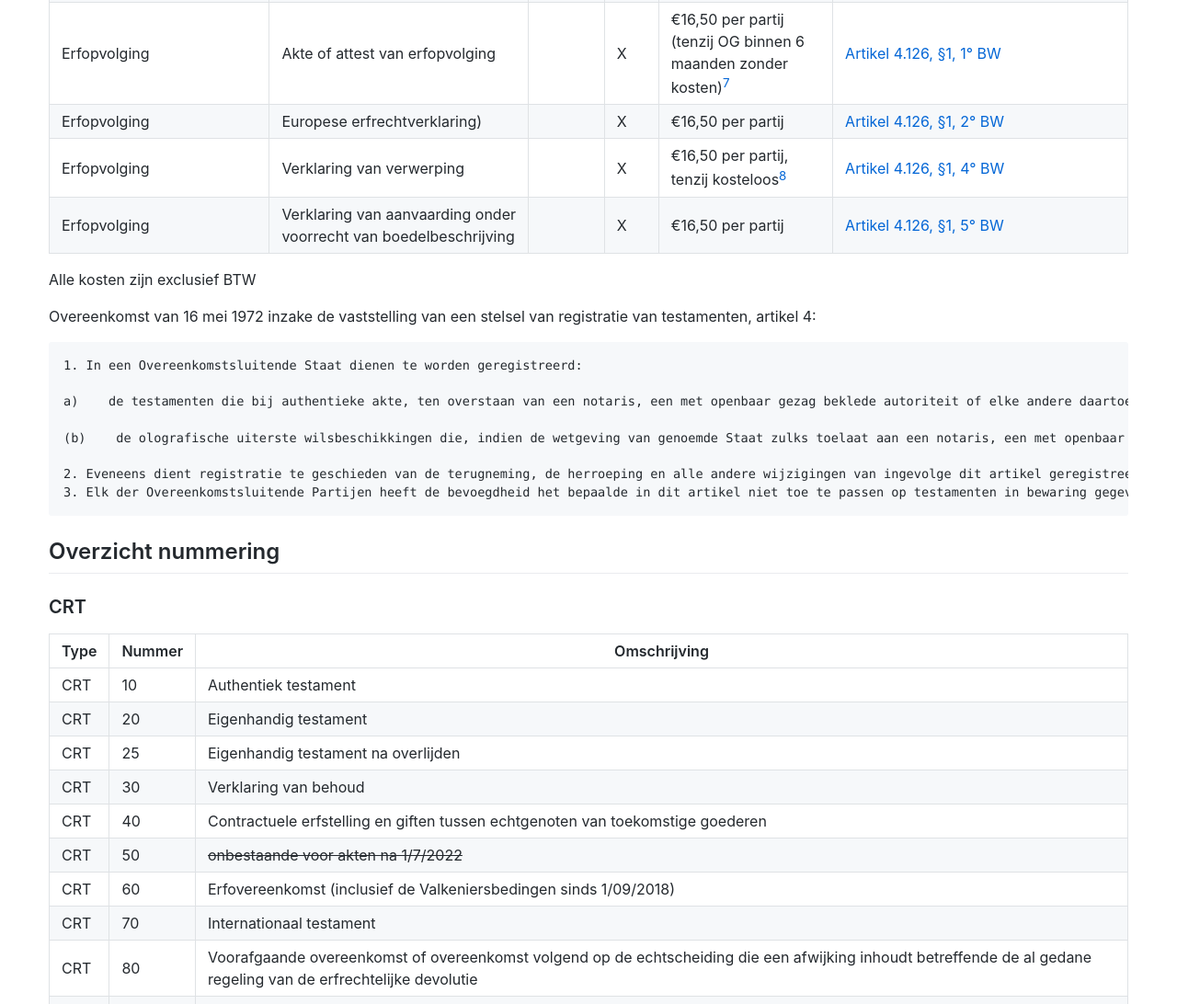
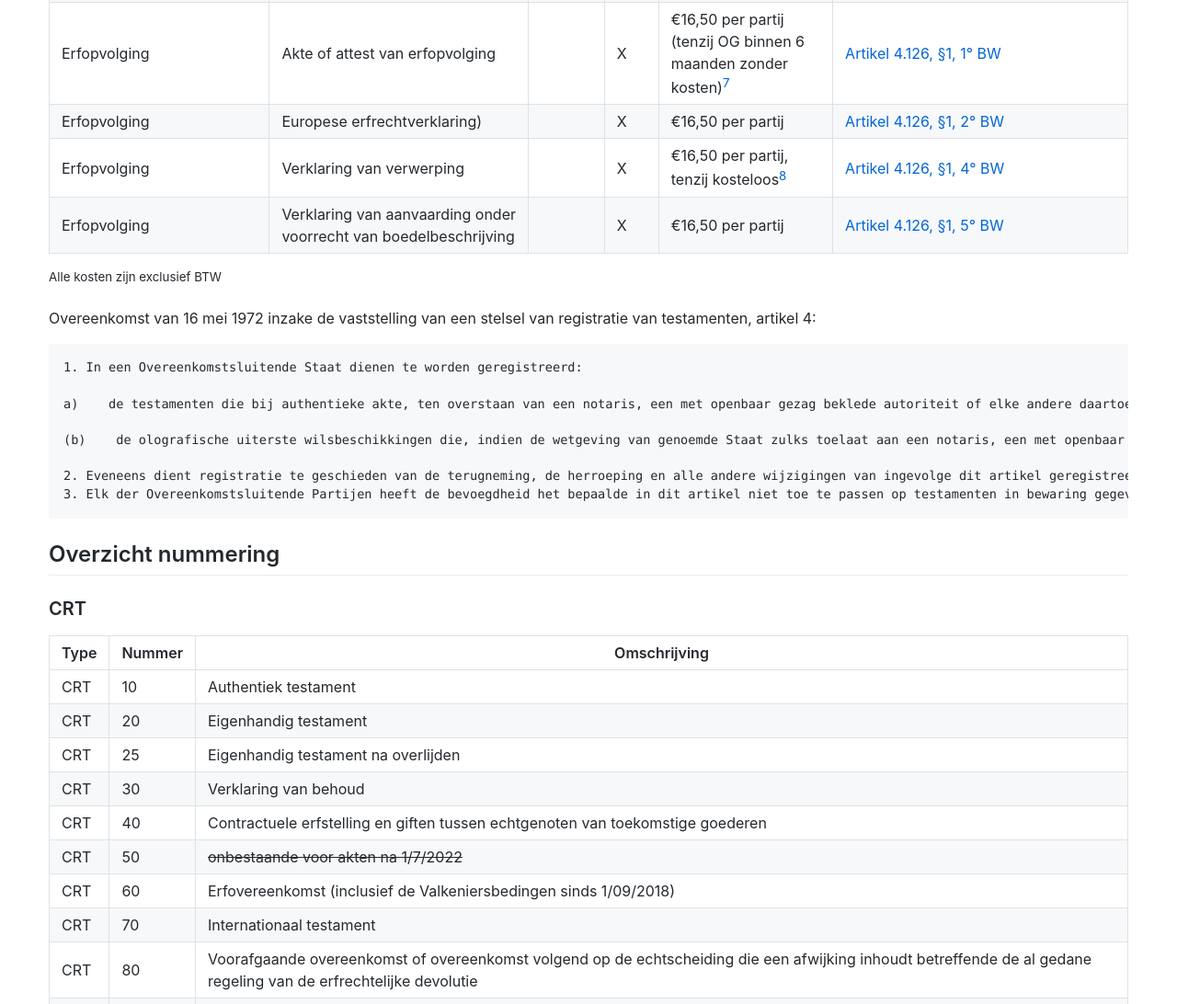
Before and after one commit to pandect/fednotdatabanken, a plain HTML site: page index.html in a window 1280 px wide. Shown: the part 1693-2785 px from the top of the page at 92% size. Drawn offline with Linux system fonts and the light colour scheme.

Commit message:
Aanpassing

```diff
--- a/index.html
+++ b/index.html
@@ -323,7 +323,7 @@ title="Belgisch Staatsblad">Artikel 4.126, §1, 5° BW</a></td>
 </tr>
 </tbody>
 </table>
-<p>Alle kosten zijn exclusief BTW</p>
+<p><sup>Alle kosten zijn exclusief BTW</sup></p>
 <p>Overeenkomst van 16 mei 1972 inzake de vaststelling van een stelsel
 van registratie van testamenten, artikel 4:</p>
 <pre><code>1. In een Overeenkomstsluitende Staat dienen te worden geregistreerd:
```
